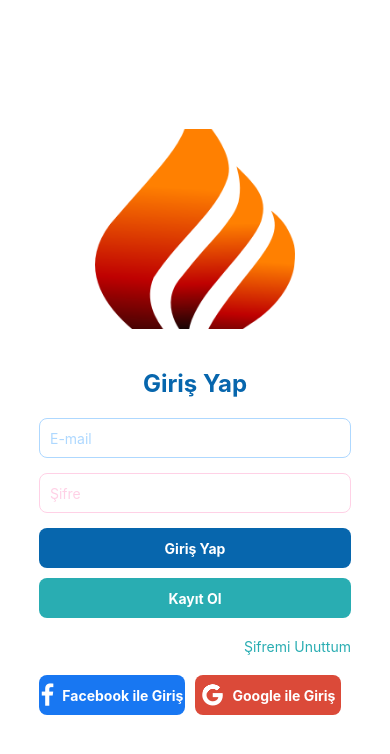
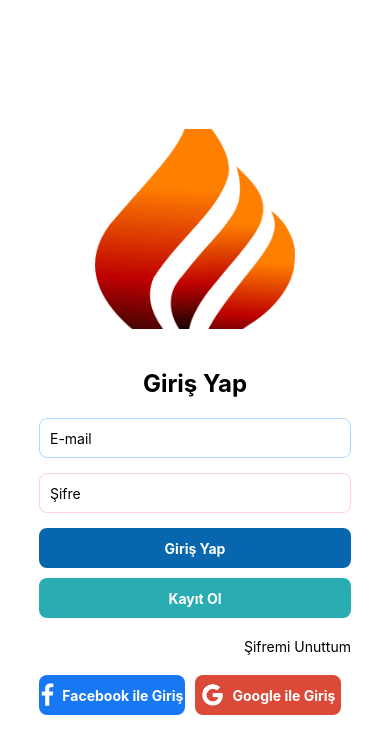
Before and after one commit to turgaykirkil/testiverse, a React Native app: screen /LoginScreen in a window 390 px wide. Shown: the top 754 px of the page. Built offline with nearby package versions, Linux system fonts and the light colour scheme.

Commit message:
ufak eklemeler

```diff
--- a/src/screens/LoginScreens/LoginScreen.js
+++ b/src/screens/LoginScreens/LoginScreen.js
@@ -10,6 +10,8 @@ import {
   Keyboard,
 } from 'react-native';
 import {FontAwesome, AntDesign} from '@expo/vector-icons';
+import { useTheme } from '../../context/ThemeContext'; // ThemeContext'i import edin
+import { getColors } from '../../styles/colors'; // getColors fonksiyonunu import edin
 
 // Renk Bilgileri
 import {
@@ -25,6 +27,8 @@ const AuthScreen = ({navigation}) => {
   const [activeScreen, setActiveScreen] = useState('login');
   const [email, setEmail] = useState('');
   const [password, setPassword] = useState('');
+  const { isDarkMode } = useTheme(); // isDarkMode'u ThemeContext'ten alın
+  const colors = getColors(isDarkMode); // Renkleri alın
 
   const handleLogin = () => {
     console.log('Login:', email, password);
@@ -47,25 +51,25 @@ const AuthScreen = ({navigation}) => {
 
   return (
     <TouchableWithoutFeedback onPress={() => Keyboard.dismiss()}>
-      <View style={[styles.container, {backgroundColor: '#fff'}]}>
+      <View style={[styles.container, {backgroundColor: colors.background}]}>
         <Image
           source={require('../../assets/logo.png')} // Logo için uygun bir dosya yolu belirt
           style={styles.logo}
         />
         {activeScreen === 'login' && (
           <View style={styles.formContainer}>
-            <Text style={styles.title}>Giriş Yap</Text>
+            <Text style={[styles.title, {color: colors.text}]}>Giriş Yap</Text>
             <TextInput
-              style={[styles.input, {borderColor: SOFT_RANDOM_COLOR1}]}
+              style={[styles.input, {borderColor: SOFT_RANDOM_COLOR1, color: colors.text}]}
               placeholder="E-mail"
-              placeholderTextColor={SOFT_RANDOM_COLOR1}
+              placeholderTextColor={colors.placeholder}
               value={email}
               onChangeText={setEmail}
             />
             <TextInput
-              style={[styles.input, {borderColor: SOFT_RANDOM_COLOR2}]}
+              style={[styles.input, {borderColor: SOFT_RANDOM_COLOR2, color: colors.text}]}
               placeholder="Şifre"
-              placeholderTextColor={SOFT_RANDOM_COLOR2}
+              placeholderTextColor={colors.placeholder}
               secureTextEntry
               value={password}
               onChangeText={setPassword}
@@ -83,7 +87,7 @@ const AuthScreen = ({navigation}) => {
             <TouchableOpacity
               onPress={handleForgotPassword}
               style={styles.forgotPassword}>
-              <Text style={styles.forgotPasswordText}>Şifremi Unuttum</Text>
+              <Text style={[styles.forgotPasswordText, {color: colors.text}]}>Şifremi Unuttum</Text>
             </TouchableOpacity>
             <View style={styles.socialLoginContainer}>
               <TouchableOpacity
```
